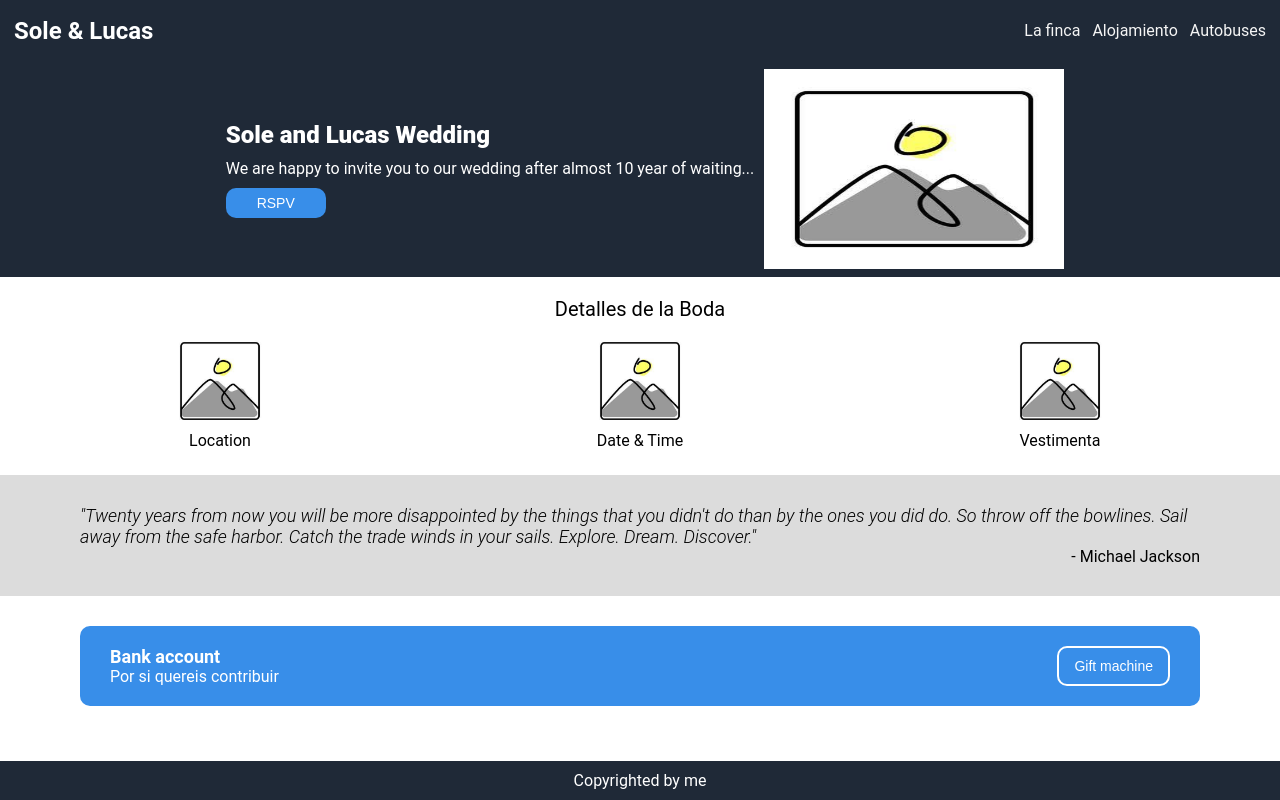
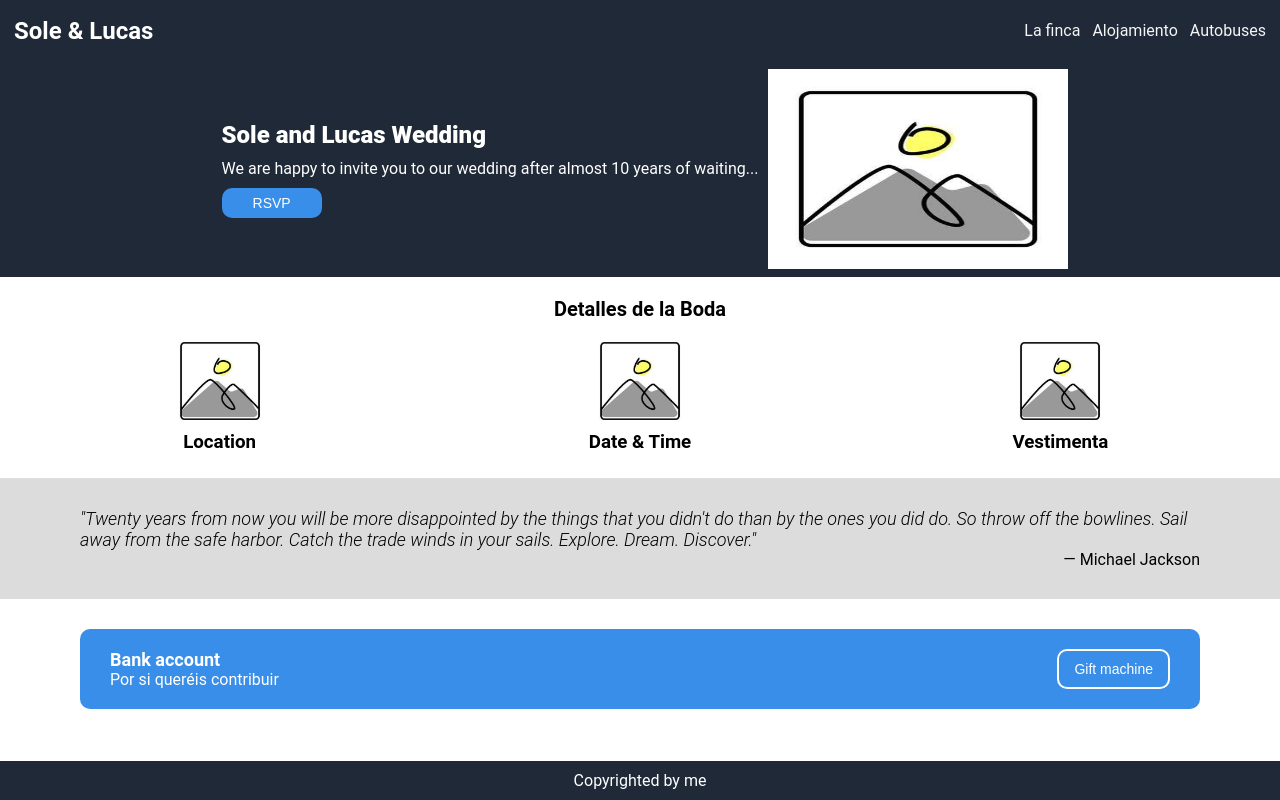
Before and after one commit to lucasVE-dev/Sole-and-Lucas-Wedding-Website, a plain HTML site: page index.html in a window 1280 px wide. Drawn offline with Linux system fonts and the light colour scheme.

Commit message:
Cleaned tags and fixed some typos with Claude

```diff
--- a/index.html
+++ b/index.html
@@ -7,54 +7,54 @@
     <link rel="stylesheet" href="style.css">
 </head>
 <body>
-    <div class="header">
-        <Header> Sole & Lucas</Header>
-        <ul class="links">
+    <header class="site-header">
+        <p class="brand">Sole & Lucas</p>
+        <ul class="nav-links">
             <li><a href="...">La finca</a></li>
             <li><a href="...">Alojamiento</a></li>
             <li><a href="...">Autobuses</a></li>
         </ul>
-    </div>
-    <div class="body-part-one">
-        <div class="container-part-one-one">
-            <div class="Invitation">Sole and Lucas Wedding</div>
-            <div class="Invitationtext">We are happy to invite you to our wedding after almost 10 year of waiting...</div>
-            <button class="rspv">RSPV</button>
+    </header>
+    <section class="hero">
+        <div class="hero-content">
+            <h1 class="hero-title">Sole and Lucas Wedding</h1>
+            <p class="hero-text">We are happy to invite you to our wedding after almost 10 years of waiting...</p>
+            <button class="rsvp-button">RSVP</button>
         </div>
-        <img class="foto-principal" src="images/images.jpeg">
-    </div>
-    <div class="body-part-two">
-        <div class="Details-logo">Detalles de la Boda</div>
-        <div class="container-part-two-two">
-            <div class="Detail">
-                <img class="detail-image" src="images/images.jpeg">
-                <div class="detail-text">Location</div>
+        <img class="hero-image" src="images/images.jpeg" alt="Sole and Lucas">
+    </section>
+    <section class="details-section">
+        <h2 class="details-heading">Detalles de la Boda</h2>
+        <div class="details-grid">
+            <div class="detail-card">
+                <img class="detail-image" src="images/images.jpeg" alt="Wedding venue">
+                <h3 class="detail-title">Location</h3>
             </div>
-            <div class="Detail">
-                <img class="detail-image" src="images/images.jpeg">
-                <div class="detail-text">Date & Time</div>
+            <div class="detail-card">
+                <img class="detail-image" src="images/images.jpeg" alt="Wedding date and time">
+                <h3 class="detail-title">Date & Time</h3>
             </div>
-            <div class="Detail">
-                <img class="detail-image" src="images/images.jpeg">
-                <div class="detail-text">Vestimenta</div>
+            <div class="detail-card">
+                <img class="detail-image" src="images/images.jpeg" alt="Dress code">
+                <h3 class="detail-title">Vestimenta</h3>
             </div>
         </div>
-    </div>
-    <div class="body-part-three">
-        <div class="container-quote">
-            <div class="Quote">"Twenty years from now you will be more disappointed by the things that you didn't do than by the ones you did do. So throw off the bowlines. Sail away from the safe harbor. Catch the trade winds in your sails. Explore. Dream. Discover."</div>
-            <div class="Author">- Michael Jackson</div>
+    </section>
+    <section class="quote-section">
+        <blockquote class="quote-content">
+            <p class="quote-text">"Twenty years from now you will be more disappointed by the things that you didn't do than by the ones you did do. So throw off the bowlines. Sail away from the safe harbor. Catch the trade winds in your sails. Explore. Dream. Discover."</p>
+            <cite class="quote-author">— Michael Jackson</cite>
+        </blockquote>
+    </section>
+    <section class="gift-section">
+        <div class="gift-content">
+            <h2 class="gift-heading">Bank account</h2>
+            <p class="gift-text">Por si queréis contribuir</p>
         </div>
-    </div>
-    <div class="body-part-four">
-        <div class="Container-part-four">
-            <div class="textone">Bank account</div>
-            <div class="texttwo">Por si quereis contribuir</div>
-        </div>
-        <button class="tarjetazo">Gift machine</button>
-    </div>
-    <div class="footer">
-        <div class="Copyrighted">Copyrighted by me</div>
-    </div>
+        <button class="gift-button">Gift machine</button>
+    </section>
+    <footer class="footer">
+        <p class="copyright">Copyrighted by me</p>
+    </footer>
 </body>
 </html>
--- a/style.css
+++ b/style.css
@@ -1,35 +1,9 @@
-
 body {
-   font-family: "Roboto", sans-serif;
-   min-height: 100vh;
-}
-
-body {
+    font-family: "Roboto", sans-serif;
+    min-height: 100vh;
     display: flex;
     flex-direction: column;
     margin: 0;
-}
-
-.header {
-    background-color: #1F2937;
-    color: white;
-    display: flex;
-    justify-content: space-between;
-    align-items: center;
-    padding: 5px 14px ;
-    margin: 0;
-}
-
-Header {
-    font-size: 24px;
-    font-weight: 700;
-}
-
-ul {
-    list-style-type: none;
-    display: flex;
-    gap: 12px;
-    padding: 0px;
 }
 
 a {
@@ -37,7 +11,37 @@ a {
     color: whitesmoke;
 }
 
-.body-part-one {
+button {
+    padding: 7px 15px;
+    font-size: 14px;
+    border-radius: 10px;
+    border: 0px;
+}
+
+.site-header {
+    background-color: #1F2937;
+    color: white;
+    display: flex;
+    justify-content: space-between;
+    align-items: center;
+    padding: 5px 14px;
+    margin: 0;
+}
+
+.brand {
+    font-size: 24px;
+    font-weight: 700;
+    margin: 0;
+}
+
+.nav-links {
+    list-style-type: none;
+    display: flex;
+    gap: 12px;
+    padding: 0px;
+}
+
+.hero {
     display: flex;
     background-color: #1F2937;
     color: white;
@@ -45,18 +49,7 @@ a {
     justify-content: center;
 }
 
-.Invitation {
-    font-size: 24px;
-    font-weight: 800;
-}
-
-.foto-principal {
-    width: 300px;
-    height: 200px;
-}
-
-.container-part-one-one {
-
+.hero-content {
     padding: 10px;
     display: flex;
     flex-direction: column;
@@ -64,16 +57,51 @@ a {
     gap: 10px;
 }
 
-.body-part-two {
+.hero-title {
+    font-size: 24px;
+    font-weight: 800;
+    margin: 0;
+}
+
+.hero-text {
+    margin: 0;
+}
+
+.hero-image {
+    width: 300px;
+    height: 200px;
+}
+
+.rsvp-button {
+    background-color: rgb(56, 142, 233);
+    color: white;
+    width: 100px;
+}
+
+.details-section {
     display: flex;
     flex-direction: column;
     padding: 10px;
     margin-bottom: 15px;
 }
 
-.container-part-two-two {
+.details-heading {
+    display: flex;
+    justify-content: center;
+    font-size: 20px;
+    padding: 10px 0;
+    margin: 0;
+}
+
+.details-grid {
     display: flex;
     justify-content: space-around;
+}
+
+.detail-card {
+    display: flex;
+    flex-direction: column;
+    align-items: center;
 }
 
 .detail-image {
@@ -81,17 +109,65 @@ a {
     height: 100px;
 }
 
-.Detail {
+.detail-title {
+    margin: 0;
+}
+
+.quote-section {
+    background-color: gainsboro;
     display: flex;
     flex-direction: column;
     align-items: center;
+    padding: 30px 50px;
 }
 
-.Details-logo {
+.quote-content {
+    margin: 0 30px;
     display: flex;
-    justify-content: center;
-    font-size: 20px;
-    padding: 10px 0;
+    flex-direction: column;
+    align-items: end;
+}
+
+.quote-text {
+    font-style: italic;
+    font-size: 18px;
+    color: black;
+    font-weight: 300;
+    margin: 0;
+}
+
+.quote-author {
+    font-style: normal;
+    margin: 0;
+}
+
+.gift-section {
+    margin: 30px 80px;
+    border-radius: 10px;
+    background-color: rgb(56, 142, 233);
+    padding: 20px 30px;
+    display: flex;
+    justify-content: space-between;
+}
+
+.gift-content {
+    color: white;
+}
+
+.gift-heading {
+    font-size: 18px;
+    font-weight: 700;
+    margin: 0;
+}
+
+.gift-text {
+    margin: 0;
+}
+
+.gift-button {
+    background-color: rgb(56, 142, 233);
+    color: white;
+    border: 2px solid white;
 }
 
 .footer {
@@ -103,66 +179,7 @@ a {
     margin-top: auto;
 }
 
-.body-part-three{
-    background-color: gainsboro;
-    display: flex;
-    flex-direction: column;
-    align-items: center;
-    padding: 30px 50px;
+.copyright {
+    color: white;
+    margin: 0;
 }
-
-.Quote {
-    font-style: italic;
-    font-size: 18px;
-    color: black;
-    font-weight: 300;
-}
-
-.container-quote {
-    margin: 0 30px;
-    display: flex;
-    flex-direction: column;
-    align-items: end;
-}
-
-.body-part-four {
-    margin: 30px 80px;
-    border-radius: 10px;
-    background-color: rgb(56, 142, 233);
-    padding: 20px 30px;
-    display: flex;
-    justify-content: space-between;
-}
-
-.Container-part-four{
-   color: white;
-}
-
-.textone {
-    font-size: 18px;
-    font-weight: 700;
-}
-
-button {
-    padding: 7px 15px;
-    font-size: 14px;
-    border-radius: 10px;
-    border: 0px;
-}
-
-.rspv {
-    background-color: rgb(56, 142, 233);
-    color: white;
-    width: 100px;
-}
-
-.tarjetazo {
-    background-color: rgb(56, 142, 233);
-    color: white;
-    border: 2px solid white;
-}
-
-.Copyrighted {
-    color: white;
-
-}
```
